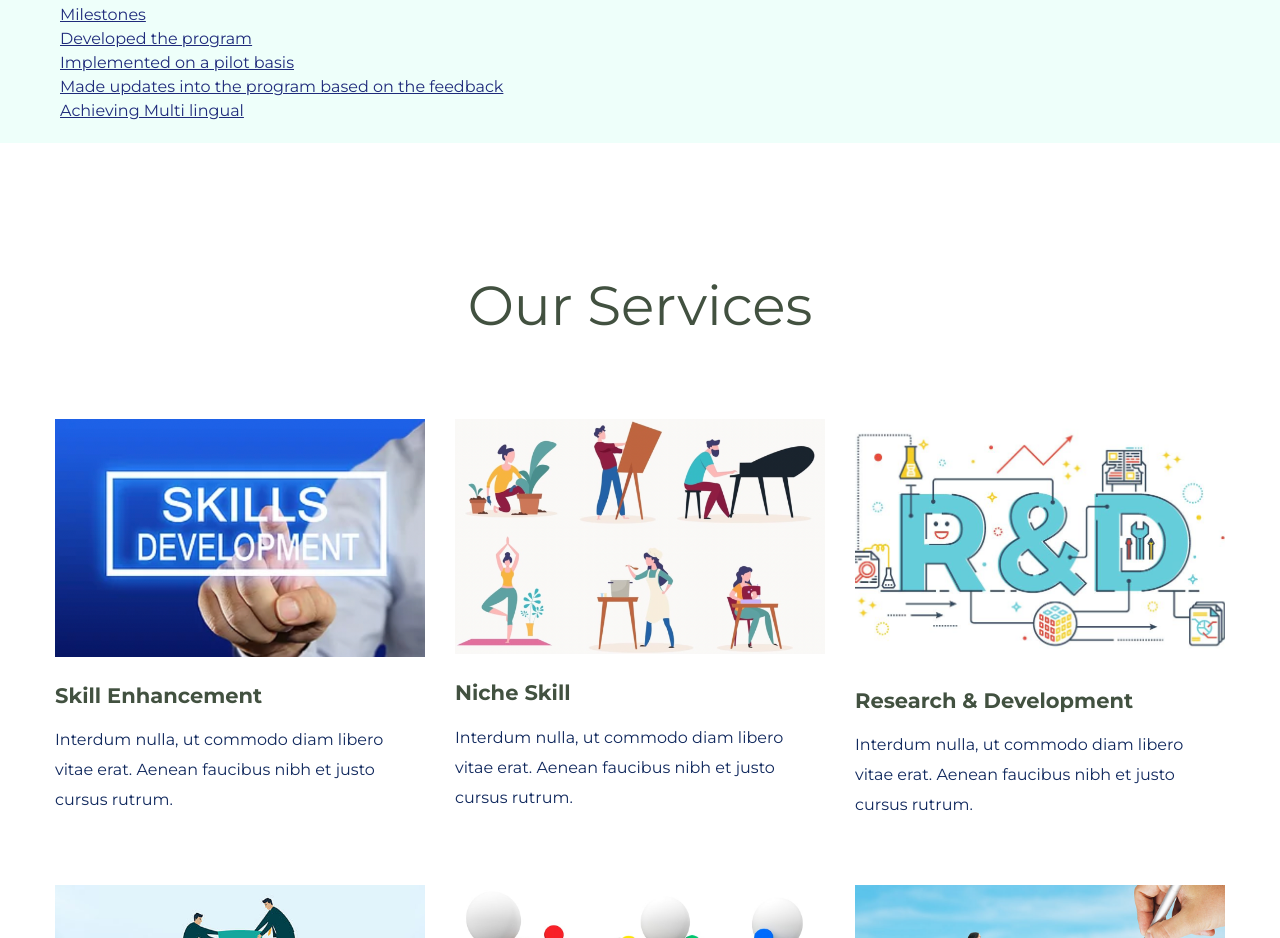
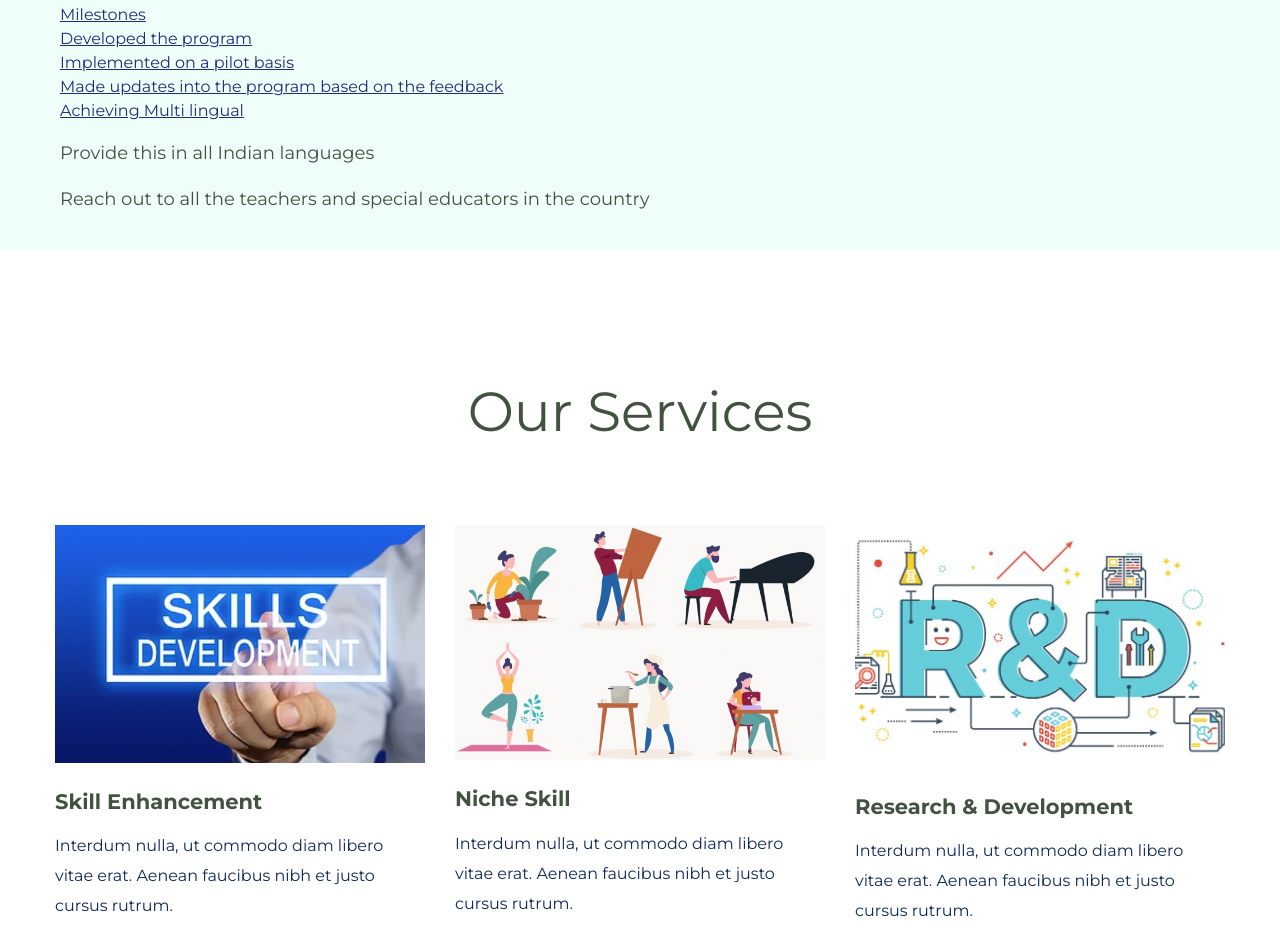
Before and after one commit to jayashibus/ellvees, a plain HTML site: page index.html in a window 1280 px wide. Shown: the part 2225-3163 px from the top of the page. Drawn offline with Linux system fonts and the light colour scheme.

Commit message:
home page updated

```diff
--- a/index.html
+++ b/index.html
@@ -391,6 +391,11 @@
             <li>Made updates into the program based on the feedback</li>
             <li>Achieving Multi lingual</li>
           </u>
+          <p></p>
+          <p>Provide this in all Indian languages</p>
+          <p>
+            Reach out to all the teachers and special educators in the country
+          </p>
         </div>
       </div>
       <!-- Visit Our Tailor End -->
```
